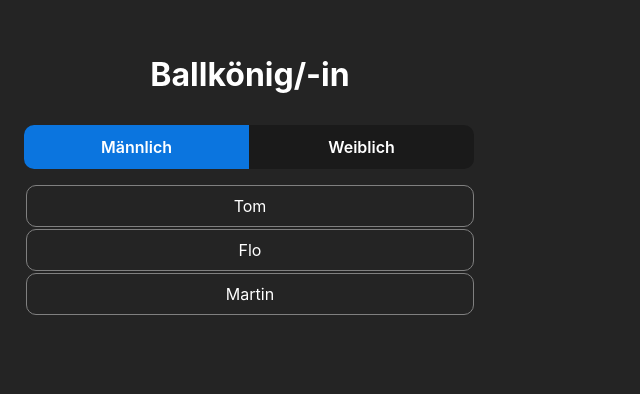
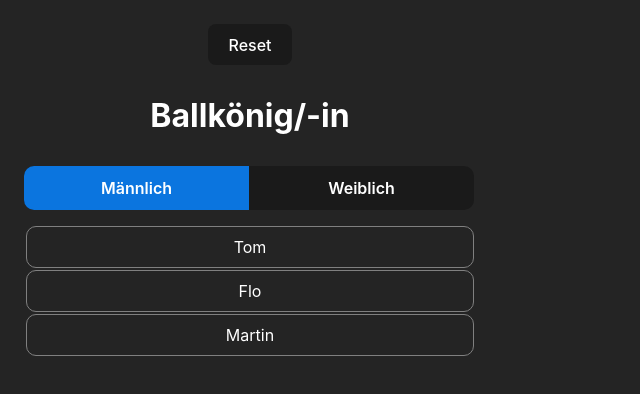
Before and after one commit to erik-sth/ts-react-voting-admin, a React (Vite) app: page / in a window 1280 px wide. Shown: the top 394 px of the page, without its empty margins (0-640 px from the left). Built offline with nearby package versions, Linux system fonts and the light colour scheme.

Commit message:
Updated styles and added clear button for localstorage for dev.

```diff
--- a/src/App.css
+++ b/src/App.css
@@ -50,5 +50,10 @@ footer {
 
 footer > div > button {
   width: 90vw;
+  max-width: 500px;
   background-color: var(--color-select);
 }
+.container {
+  max-width: 500px;
+  margin: 0 auto;
+}
--- a/src/App.tsx
+++ b/src/App.tsx
@@ -80,9 +80,17 @@ function App() {
 
   return (
     <>
-      <nav>
+      <button
+        onClick={() => {
+          localStorage.clear();
+        }}
+      >
+        Reset
+      </button>
+      <nav className="container">
         <h1>Ballkönig/-in</h1>
       </nav>
+      <section className="container">
         <SwitchGender
           gender={selectedGender}
           setGender={(gender) => setSelectedGender(gender)}
@@ -98,7 +106,8 @@ function App() {
         {selectedGender === "f" && votedFemale && selectedFemale && (
           <Voted name={selectedFemale.name} />
         )}
-      <footer>
+      </section>
+      <footer className="container">
         {renderButton() && (
           <div>
             <p>Änderung der Wahl nicht möglich.</p>
```
Lines whose indentation alone changed are shown as unchanged.
